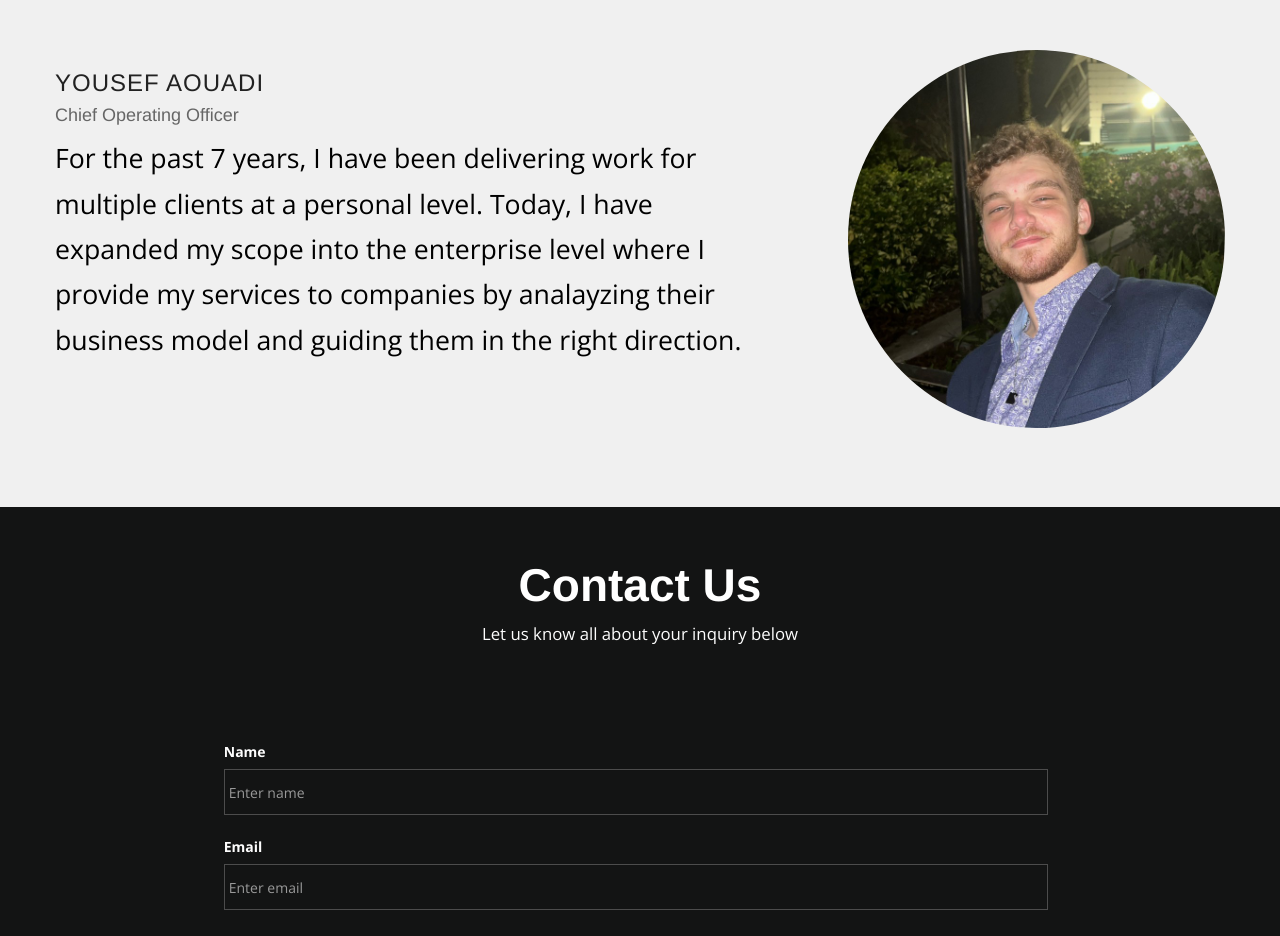
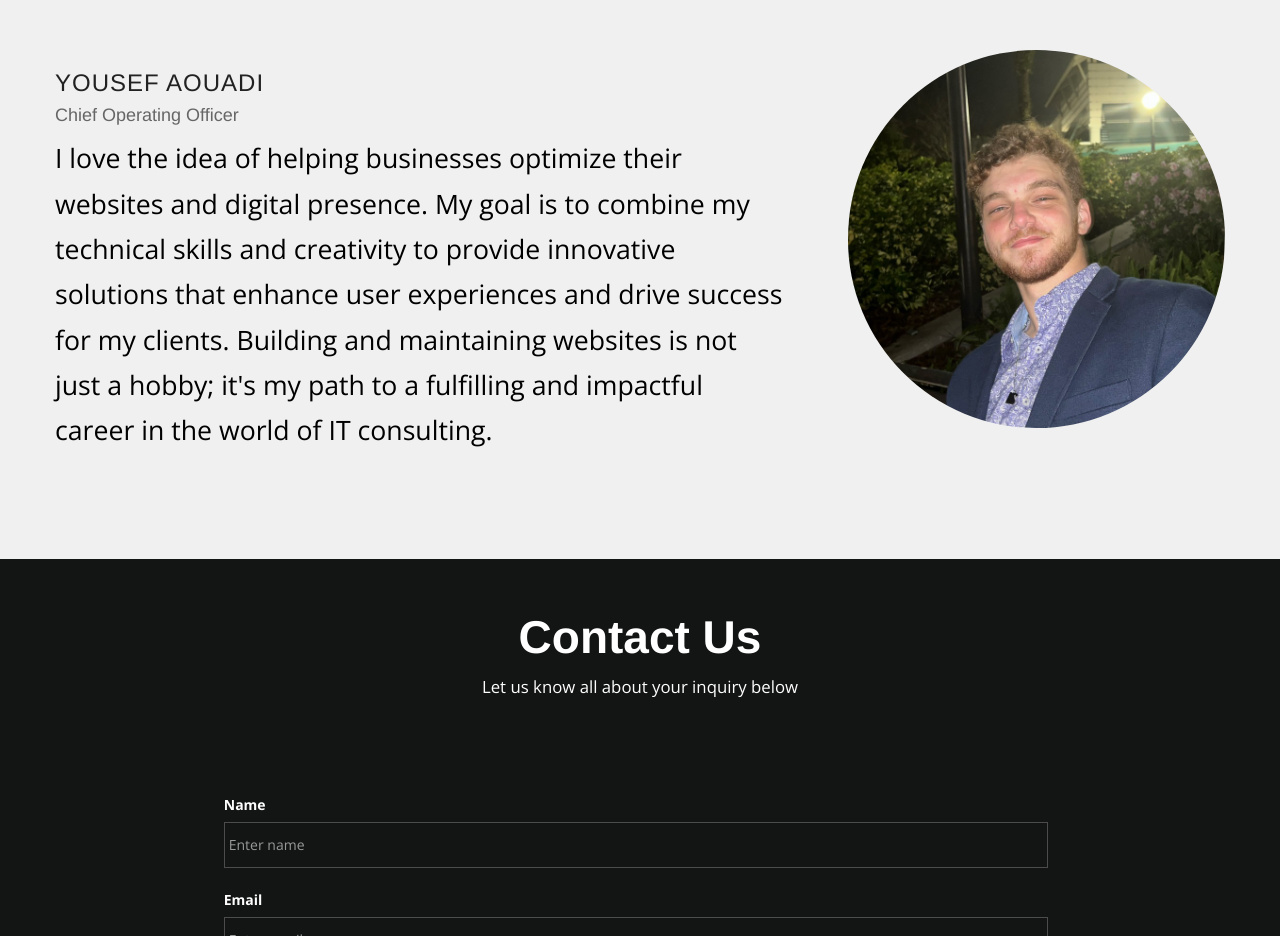
Before and after one commit to yhawamdeh/portfolio, a website: page index.html in a window 1280 px wide. Shown: the part 1660-2596 px from the top of the page. Drawn offline with nearby package versions, Linux system fonts and the light colour scheme.

Commit message:
Update index.html

```diff
--- a/index.html
+++ b/index.html
@@ -136,7 +136,8 @@
       <div class="area1 columns left">
         <h3>Yousef Aouadi</h3>
         <h4>Chief Operating Officer</h4>
-        <p style="font-size: 20pt; color:black;">For the past 7 years, I have been delivering work for multiple clients at a personal level. Today, I have expanded my scope into the enterprise level where I provide my services to companies by analayzing their business model and guiding them in the right direction.</p>
+        <p style="font-size: 20pt; color:black;">I love the idea of helping businesses optimize their websites and digital presence. My goal is to combine my technical skills and creativity to provide innovative solutions that enhance user experiences and drive success for my clients. Building and maintaining websites is not just a hobby; it's my path to a fulfilling and impactful career in the world of IT consulting.
+</p>
       </div>
     </div>
   </div>
```
